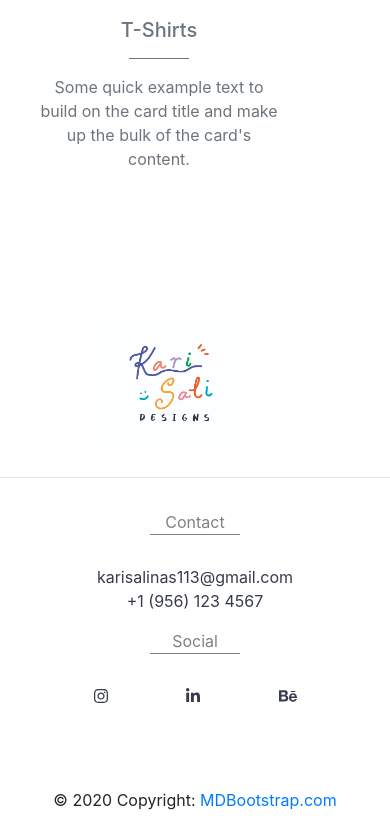
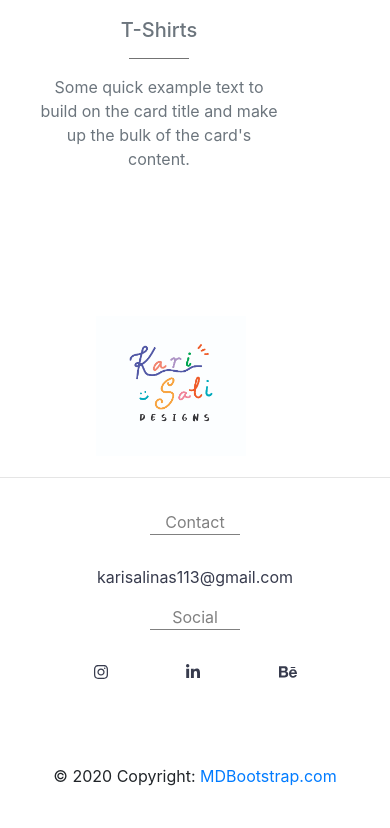
Before and after one commit to mehrdaddarraji/karime-salinas-frontend, a React (Create React App) app in the folder client/: page / in a window 390 px wide. Shown: the part 2164-2992 px from the top of the page. After the commit the page ends 2968 px from the top, so only its background shows below. Built offline with nearby package versions, Linux system fonts and the light colour scheme.

Commit message:
removed phone number section

```diff
--- a/client/src/components/Footer.jsx
+++ b/client/src/components/Footer.jsx
@@ -27,9 +27,6 @@ class Footer extends Component {
                                 <ul style={{ color:'gray'}}className="list-unstyled">
                                     <li>
                                         <a style={{color:'#373B4D'}} href="/contact">karisalinas113@gmail.com</a>
-                                    </li>
-                                    <li>
-                                        <a style={{color:'#373B4D'}}>+1 (956) 123 4567</a>
                                     </li>
                                 </ul>
 
```
